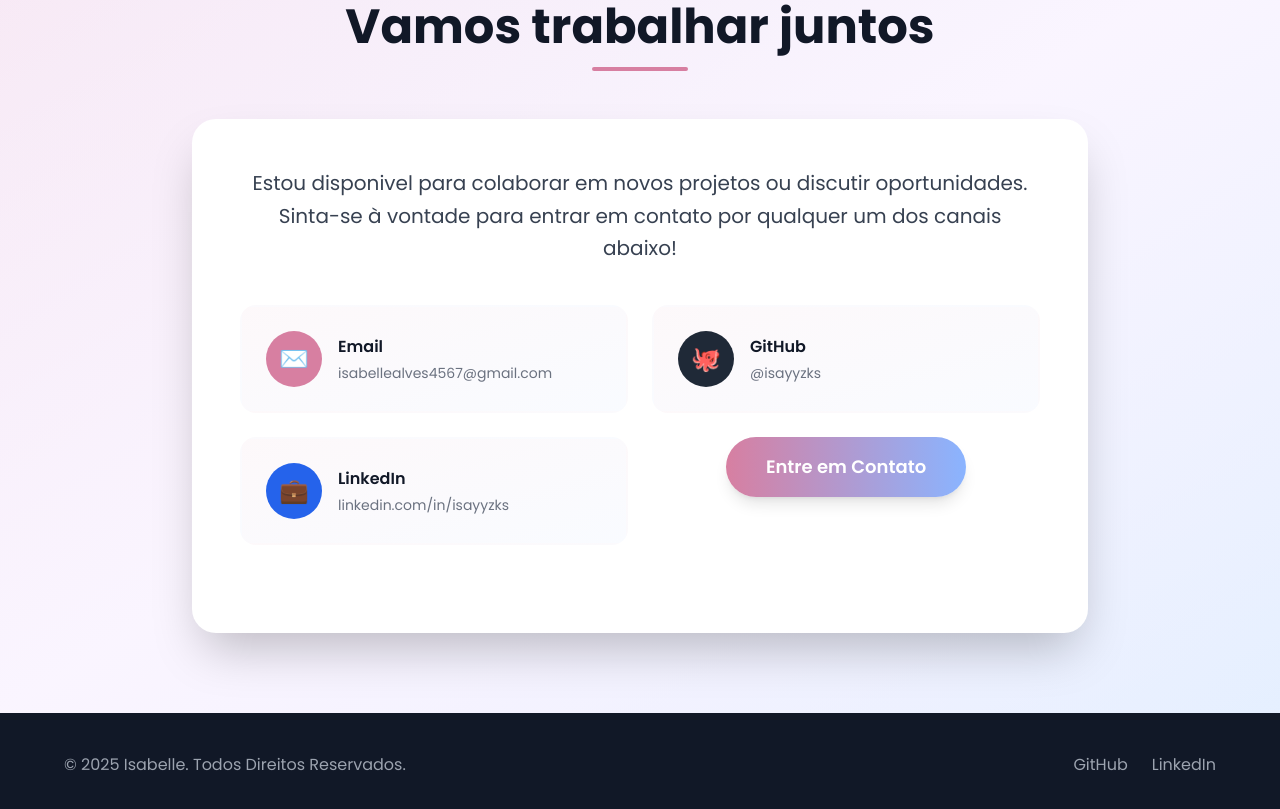
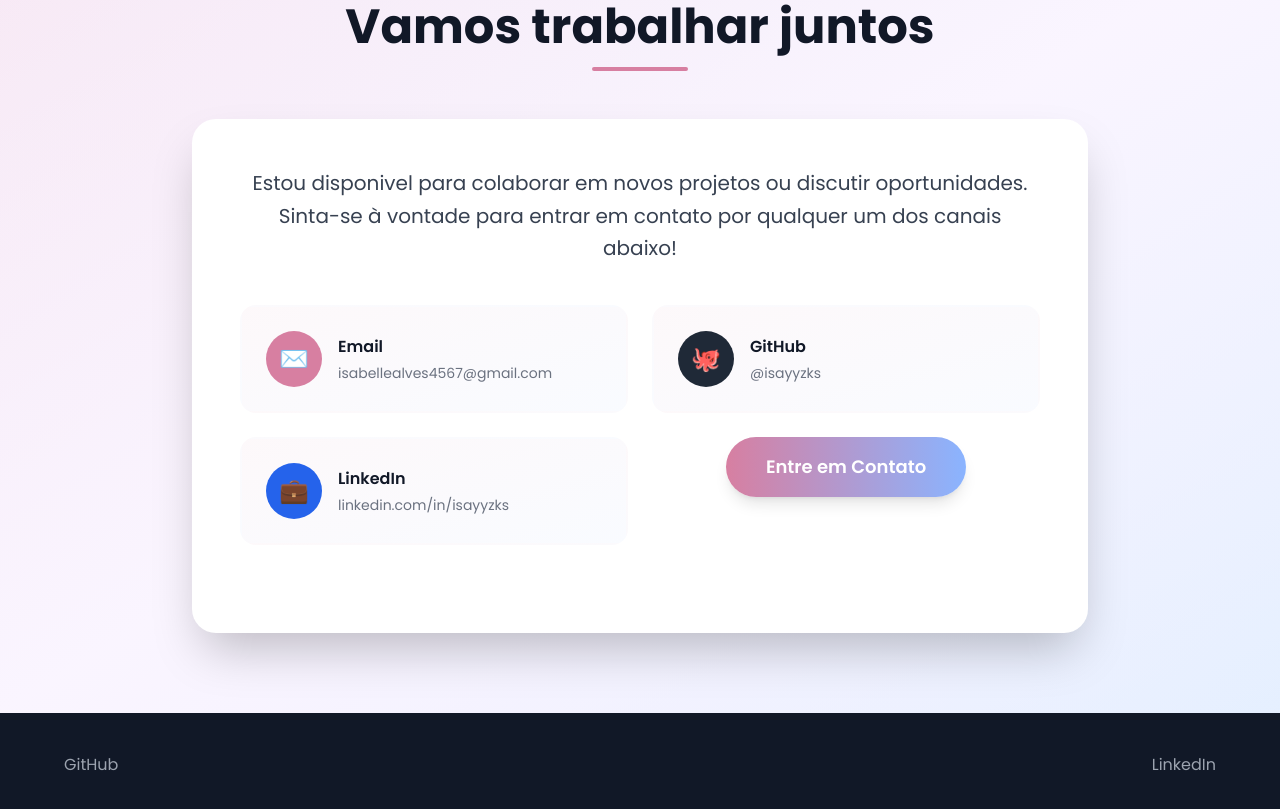
Before and after one commit to isayyzks/Portifolio, a plain HTML site: page index.html in a window 1280 px wide. Shown: the part 3375-4184 px from the top of the page. Drawn offline with nearby package versions, Linux system fonts and the light colour scheme.

Commit message:
Adicionando

```diff
--- a/index.html
+++ b/index.html
@@ -309,8 +309,7 @@
 
     <footer class="bg-gray-900 text-white py-10 px-6">
         <div class="container mx-auto max-w-6xl">
-            <div class="flex flex-col md:flex-row items-center justify-between gap-6">
-                <p class="text-gray-400">© 2025 Isabelle. Todos Direitos Reservados.</p>
+            <div class="flex flex-col md:flex-row items-center justify-between gap-6"
                 <div class="flex gap-6">
                     <a href="https://github.com/isayyzks" target="_blank" rel="noopener noreferrer" class="text-gray-400 hover:text-primary transition-colors duration-300 focus:outline-none focus:ring-2 focus:ring-primary focus:ring-offset-2 focus:ring-offset-gray-900 rounded">GitHub</a>
                     <a href="https://linkedin.com/in/isayyzks" target="_blank" rel="noopener noreferrer" class="text-gray-400 hover:text-primary transition-colors duration-300 focus:outline-none focus:ring-2 focus:ring-primary focus:ring-offset-2 focus:ring-offset-gray-900 rounded">LinkedIn</a>
```
